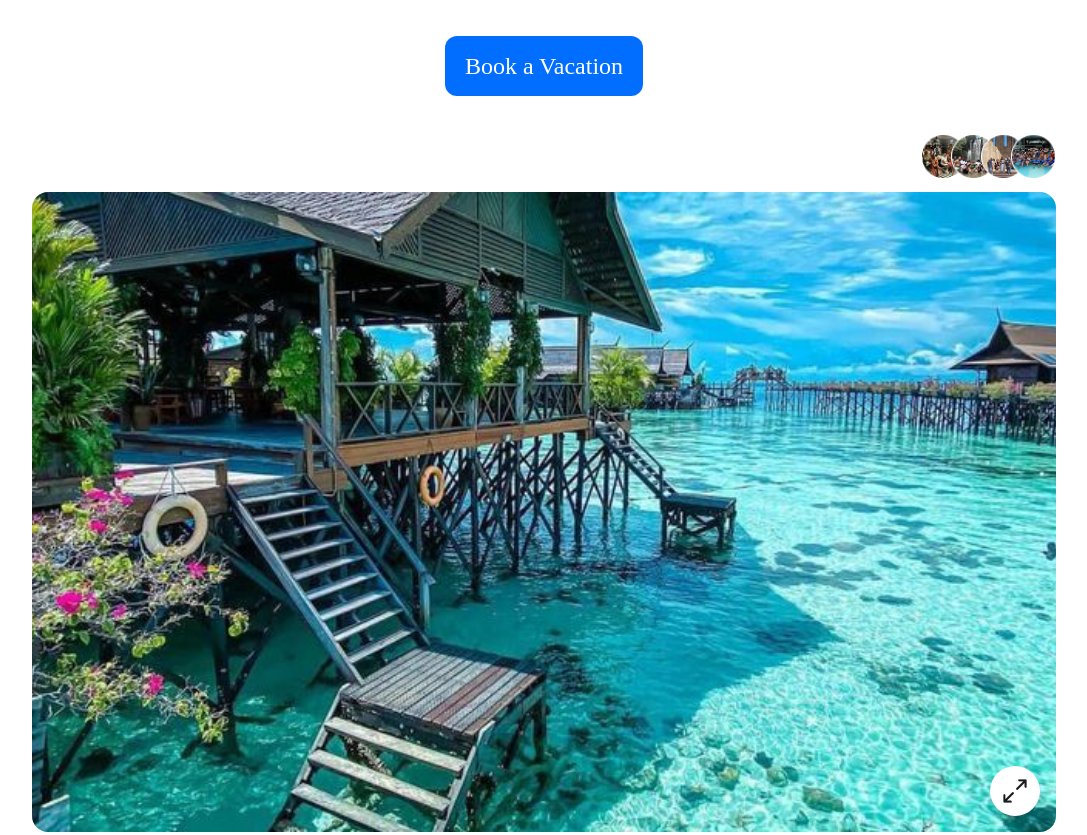
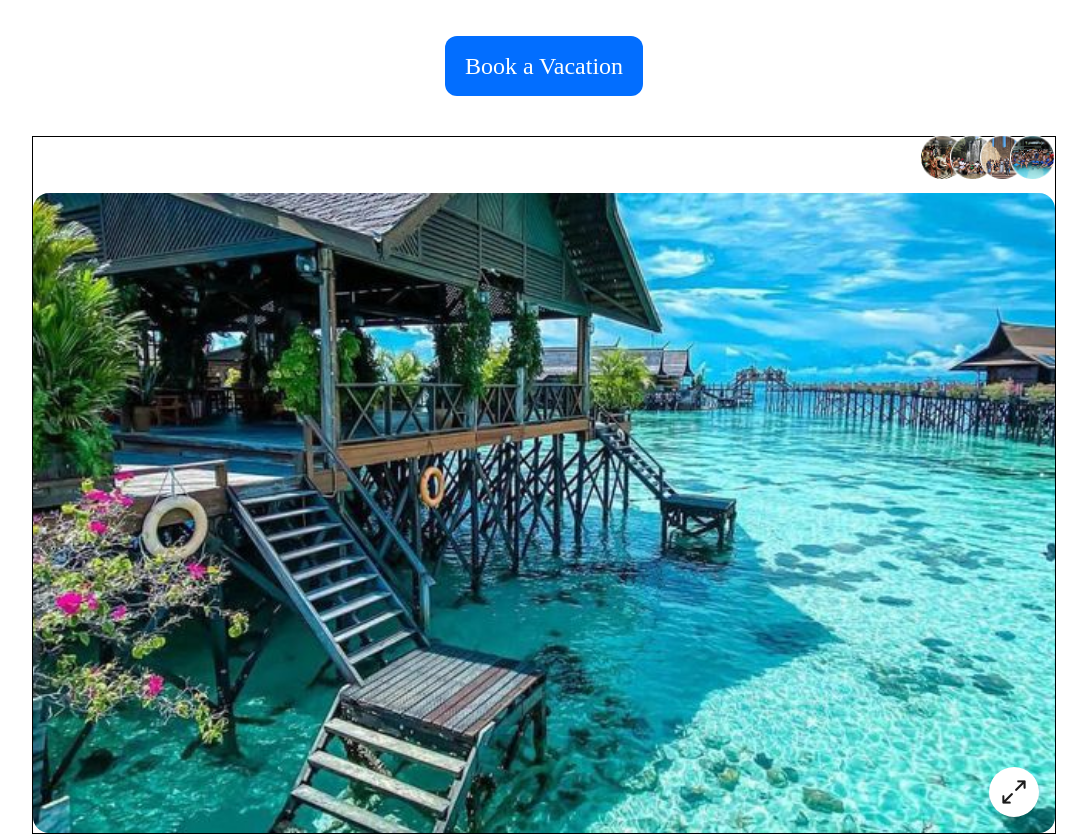
Before and after one commit to TheEldaps/Travel-Events, a Next.js app: page / in a window 1280 px wide. Shown: the part 403-1238 px from the top of the page, without its empty margins (96-1183 px from the left). Built offline with nearby package versions, Linux system fonts and the light colour scheme.

Commit message:
Add proper padding to service section items

```diff
--- a/app/components/HeroSectionImg.tsx
+++ b/app/components/HeroSectionImg.tsx
@@ -38,7 +38,7 @@ export default function HeroSectionImg({ title, description, expandBtnOnMobileVi
     }, [isOpen]);
 
     return (
-        <div className="relative">
+        <div className="relative border">
             <div className={`${showEllipsePictureFrame ? 'flex' : 'hidden'} justify-end  `}>
                 <EllipsePictureFrame />
             </div>
--- a/app/components/ServiceItems.tsx
+++ b/app/components/ServiceItems.tsx
@@ -3,7 +3,7 @@ import EllipsePictureFrame from './EllipsePictureFrame'
 
 export default function ServiceItems({ image, title, description }: { image: StaticImageData, title: string, description: string }) {
     return (
-        <div className='mb-15 md:relative '>
+        <div className='border mb-7 md:mb-15 md:relative '>
             <div className='flex justify-end  '>
                 <EllipsePictureFrame />
             </div>
--- a/app/components/ServiceSection.tsx
+++ b/app/components/ServiceSection.tsx
@@ -21,7 +21,7 @@ export default function ServiceSection() {
             </div>
 
             <section>
-                <div className='mb-15'>
+                <div className='mb-5 md:mb-15'>
                     <HeroSectionImg images={['/ServiceImage1.png', '/ServiceImage2.png']} title='Group Travel Planning' description="From destination weddings to girls' getaways and family reunions, we specialize in coordinating all aspects of group travel. We handle logistics, accommodations, excursions, and communication so you can focus on the fun" expandBtnOnMobileView={false} heroSectionHeight={false} showEllipsePictureFrame={false} />
                 </div>
                 <ServiceItems image={ServiceImage2} title='All-Inclusive Vacation Packages' description='Curated travel experiences with luxury accommodations, meals, and entertainment included—making travel effortless and enjoyable from start to finish.' />
```
